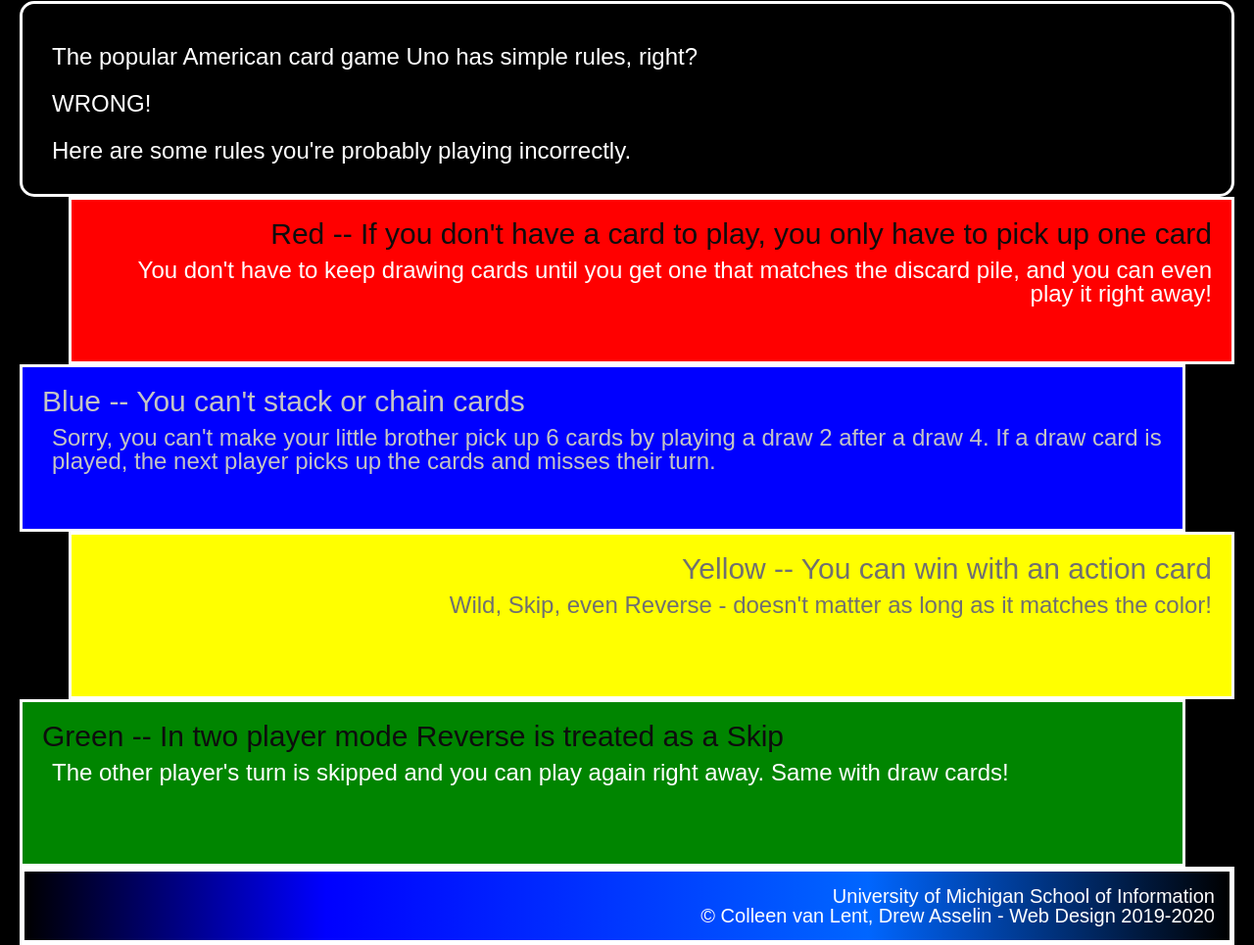
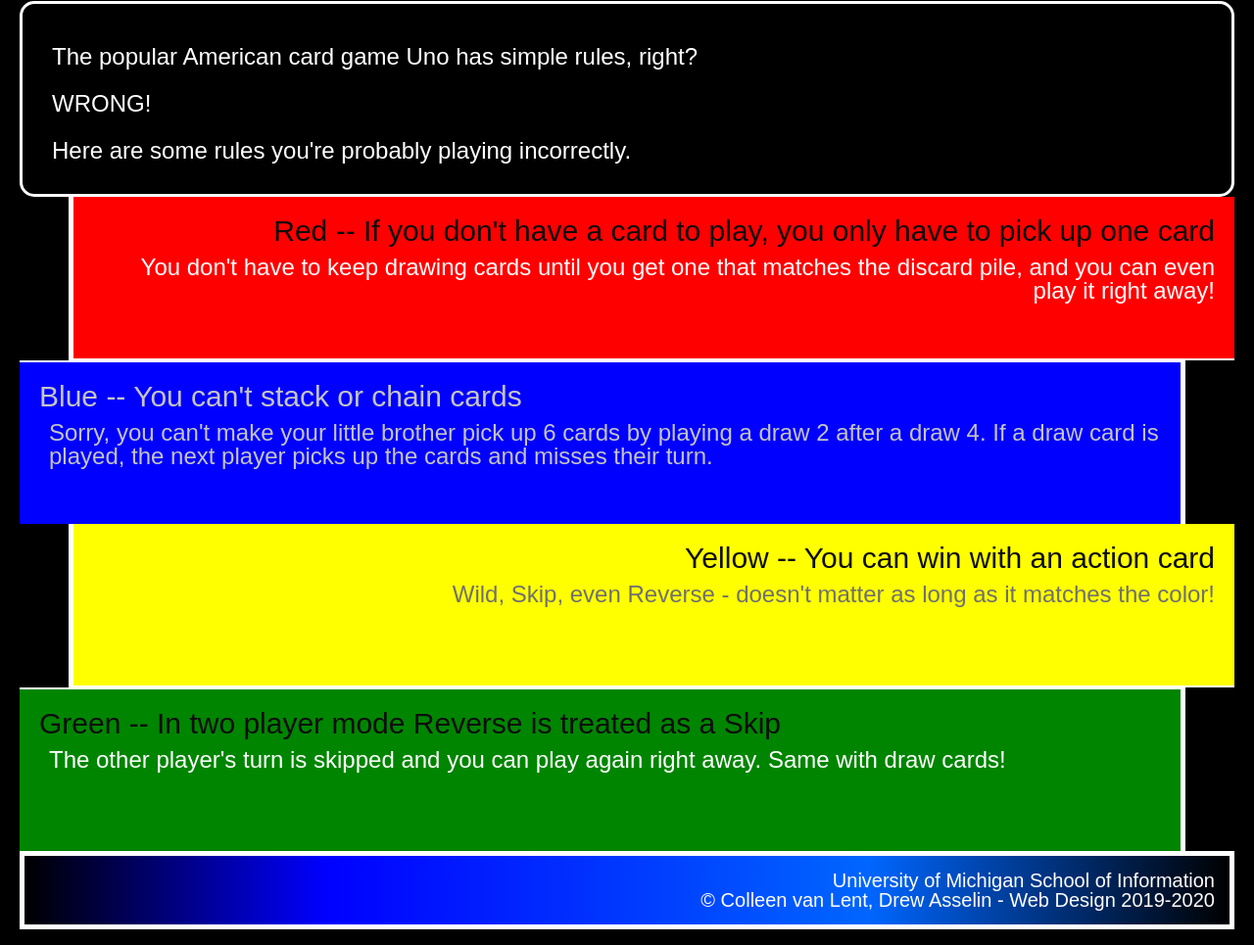
Before and after one commit to zyu994/hw2-f24, a plain HTML site: page index.html in a window 1280 px wide. Shown: the part 327-1292 px from the top of the page at 98% size. Drawn offline with Linux system fonts and the light colour scheme.

Commit message:
Add files via upload

```diff
--- a/css/style.css
+++ b/css/style.css
@@ -2,7 +2,7 @@ body{
     font-family: Arial, Verdana;
     background-color: #000000;
     color: #FFFFFF;
-    margin: 20px 20px 0px;
+    margin: 20px 20px 0px 20px;
 }
 h1{ font-size: 42px;
     text-align: center;
@@ -41,15 +41,20 @@ div{
     background-color: #FF0000;
     text-align: right;
     margin-left: 50px;
-    border:0 0 2px 5px;
+    border-top: 0;
+    border-right: 0;
+    border-bottom-width: 2px;
+    border-left-width: 5px;
 }
 .blue{
     background-color: #0000FF;
     color: #C4C4C4;
     text-align: left;
     margin-right: 50px;
-    border:2px 5px 0 0
-
+    border-top-width: 2px;
+    border-right-width: 5px;
+    border-bottom: 0;
+    border-left: 0;
 }
 .blue h2{
     color:#C4C4C4;
@@ -59,16 +64,19 @@ div{
     color: #707070;
     text-align: right;
     margin-left: 50px;
-    border:0 0 2px 5px;
-}
-.yellow h2{
-    color: #707070;
+    border-top: 0;
+    border-right: 0;
+    border-bottom-width: 2px;
+    border-left-width: 5px;
 }
 .green{
     background-color: #008500;
     text-align: left;
     margin-right: 50px;
-    border:2px 5px 0 0
+    border-top-width: 2px;
+    border-right-width: 5px;
+    border-bottom: 0;
+    border-left: 0;
 }
 footer{
     border: 5px;
@@ -79,5 +87,5 @@ footer{
 footer p{
     font-size: 20px;
     text-align: right;
-    padding:15px 15px 15px 0
+    padding:15px 15px 15px 0;
 }
```
